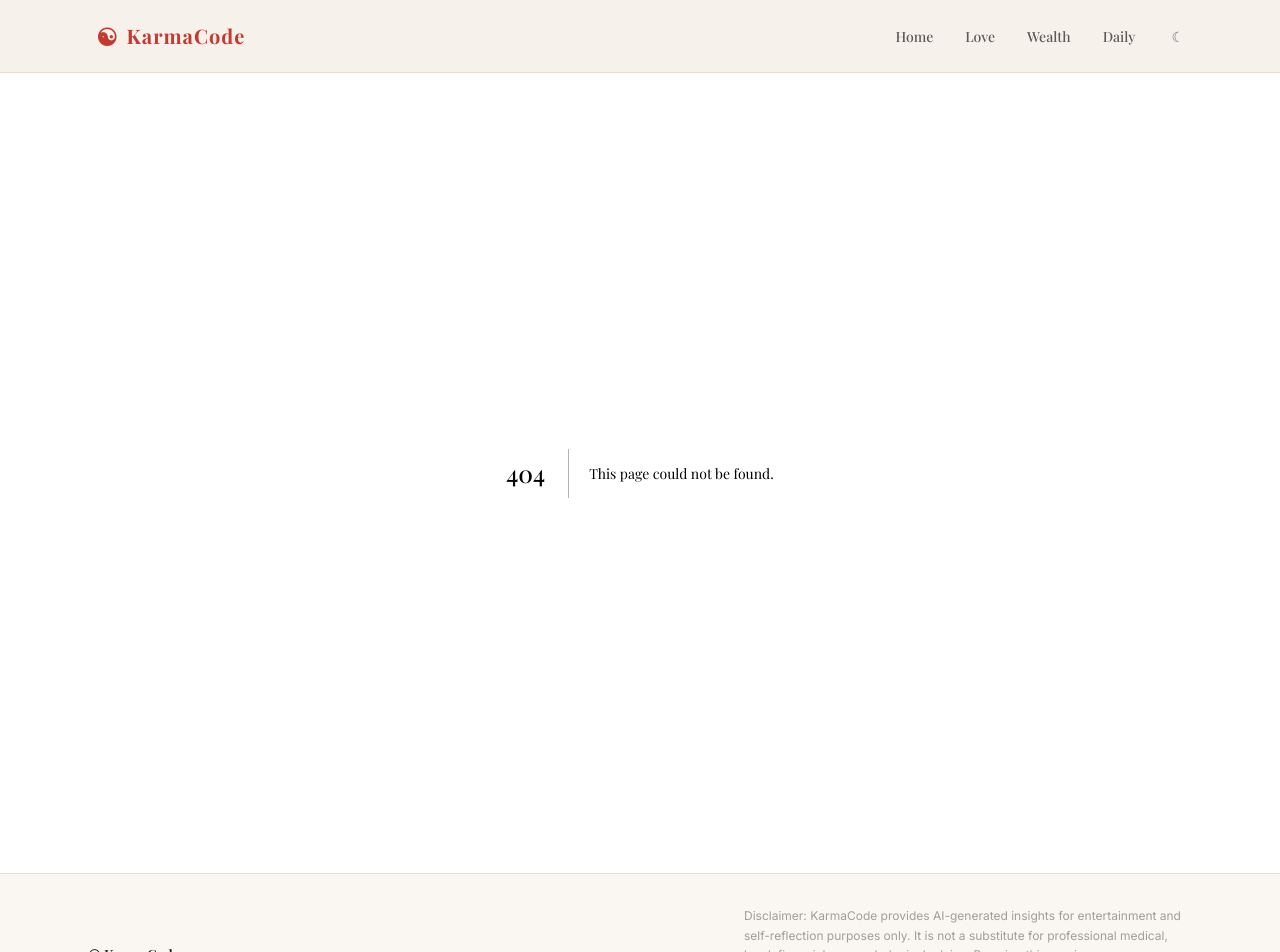
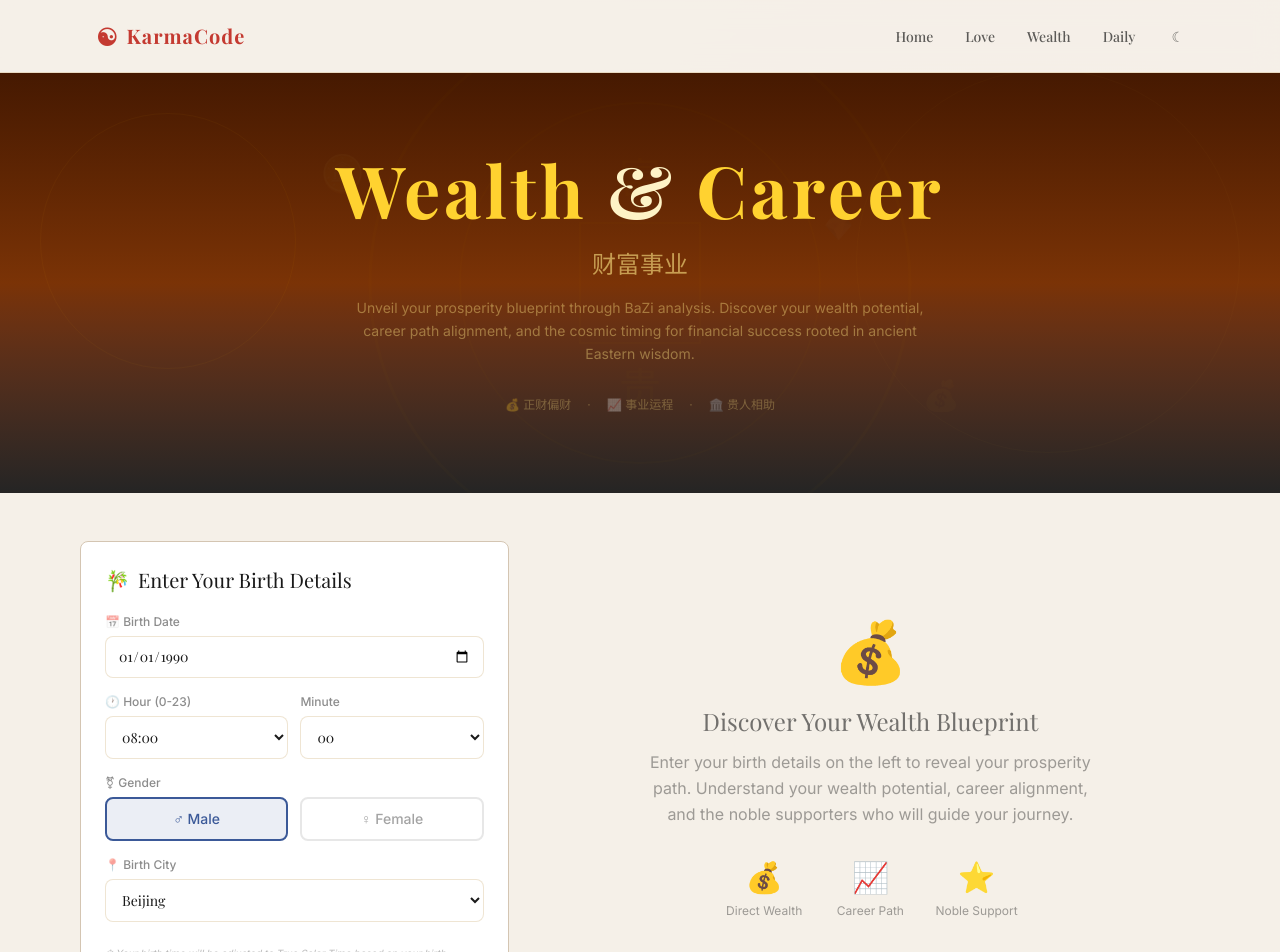
Before and after one commit to zhoyu12345-ux/karmacode, a Next.js app in the folder frontend/: page /wealth in a window 1280 px wide. Before the commit this address had no page. Shown: the top 952 px of the page. Built offline with nearby package versions, Linux system fonts and the light colour scheme; a web font is replaced by a local one.

Commit message:
fix: add isOpen prop to Paywall

```diff
--- /dev/null
+++ b/frontend/src/app/wealth/page.tsx
@@ -0,0 +1,207 @@
+'use client';
+
+import { useState, useCallback } from 'react';
+import BirthForm, { BirthData } from '@/components/BirthForm';
+import ChartDisplay from '@/components/ChartDisplay';
+import ReadingStream from '@/components/ReadingStream';
+import Paywall from '@/components/Paywall';
+import { calculateBazi, streamReading, ChartData } from '@/lib/api';
+
+export default function WealthPage() {
+  const [chart, setChart] = useState<ChartData | null>(null);
+  const [reading, setReading] = useState<string>('');
+  const [isCalculating, setIsCalculating] = useState(false);
+  const [isReading, setIsReading] = useState(false);
+  const [showPaywall, setShowPaywall] = useState(false);
+  const [error, setError] = useState<string | null>(null);
+  const [birthData, setBirthData] = useState<BirthData | null>(null);
+  const [readingChars, setReadingChars] = useState(0);
+
+  const handleBirthSubmit = useCallback(async (data: BirthData) => {
+    setIsCalculating(true);
+    setError(null);
+    setReading('');
+    setBirthData(data);
+
+    try {
+      const chartData = await calculateBazi(data);
+      setChart(chartData);
+
+      // Auto-start wealth reading
+      setIsReading(true);
+
+      const stream = streamReading(data, 'wealth');
+      let text = '';
+      let chars = 0;
+
+      for await (const chunk of stream) {
+        text += chunk;
+        chars += chunk.length;
+        setReading(text);
+        setReadingChars(chars);
+
+        // Free tier: show ~30% content then trigger paywall
+        if (chars > 800 && !showPaywall) {
+          setShowPaywall(true);
+          break;
+        }
+      }
+    } catch (err: any) {
+      setError(err.message || 'Something went wrong');
+    } finally {
+      setIsCalculating(false);
+      setIsReading(false);
+    }
+  }, [showPaywall]);
+
+  const handleContinueReading = useCallback(async () => {
+    if (!birthData) return;
+    setShowPaywall(false);
+    setIsReading(true);
+
+    try {
+      const stream = streamReading(birthData, 'wealth');
+      let text = reading;
+
+      for await (const chunk of stream) {
+        text += chunk;
+        setReading(text);
+      }
+    } catch (err: any) {
+      setError(err.message);
+    } finally {
+      setIsReading(false);
+    }
+  }, [birthData, reading]);
+
+  return (
+    <main className="min-h-screen bg-ricePaper dark:bg-darkInk transition-colors duration-500">
+      {/* Hero Section — Gold / Copper Theme */}
+      <section className="relative overflow-hidden bg-gradient-to-b from-amber-950 via-amber-900 to-ink/95 dark:from-amber-950 dark:via-amber-900/80 dark:to-darkInk text-ricePaper py-20">
+        <div className="absolute inset-0 opacity-10">
+          <div className="absolute top-10 left-10 w-64 h-64 border border-amber-400/40 rounded-full" />
+          <div className="absolute bottom-10 right-10 w-96 h-96 border border-amber-300/20 rounded-full" />
+          {/* Ancient coin decorative SVG */}
+          <div className="absolute top-1/2 left-1/2 -translate-x-1/2 -translate-y-1/2 w-[600px] h-[600px] opacity-15">
+            <svg viewBox="0 0 200 200" className="w-full h-full">
+              {/* Outer circle — coin rim */}
+              <circle cx="100" cy="100" r="90" fill="none" stroke="currentColor" strokeWidth="1" className="text-amber-400" />
+              {/* Inner circle */}
+              <circle cx="100" cy="100" r="60" fill="none" stroke="currentColor" strokeWidth="0.6" className="text-amber-400" />
+              {/* Square hole */}
+              <rect x="80" y="80" width="40" height="40" fill="none" stroke="currentColor" strokeWidth="0.8" className="text-amber-400" />
+              {/* Characters on coin */}
+              <text x="100" y="70" textAnchor="middle" fontSize="14" className="text-amber-400" fill="currentColor">富</text>
+              <text x="100" y="140" textAnchor="middle" fontSize="14" className="text-amber-400" fill="currentColor">贵</text>
+            </svg>
+          </div>
+          {/* Floating coin decorations */}
+          <div className="absolute top-20 left-1/4 text-amber-400/30 text-4xl">🪙</div>
+          <div className="absolute bottom-20 right-1/4 text-amber-300/20 text-3xl">💰</div>
+          <div className="absolute top-1/3 right-1/3 text-amber-400/20 text-2xl">💎</div>
+        </div>
+
+        <div className="relative max-w-4xl mx-auto text-center px-4">
+          <h1 className="font-serif text-5xl md:text-7xl font-bold mb-6 tracking-wider">
+            <span className="text-amber-300">Wealth</span>
+            <span className="text-amber-100"> & </span>
+            <span className="text-amber-300">Career</span>
+          </h1>
+          <p className="text-xl md:text-2xl text-amber-200/60 mb-4 font-light">
+            财富事业
+          </p>
+          <p className="text-amber-200/40 max-w-xl mx-auto text-sm leading-relaxed">
+            Unveil your prosperity blueprint through BaZi analysis. Discover your wealth
+            potential, career path alignment, and the cosmic timing for financial success
+            rooted in ancient Eastern wisdom.
+          </p>
+
+          <div className="mt-8 flex justify-center gap-4 text-xs text-amber-200/30">
+            <span>💰 正财偏财</span>
+            <span>·</span>
+            <span>📈 事业运程</span>
+            <span>·</span>
+            <span>🏛️ 贵人相助</span>
+          </div>
+        </div>
+      </section>
+
+      {/* Main Content */}
+      <section className="max-w-6xl mx-auto px-4 py-12">
+        <div className="grid lg:grid-cols-5 gap-8">
+          {/* Left Column: Input + Chart */}
+          <div className="lg:col-span-2">
+            <div className="sticky top-8 space-y-6">
+              <BirthForm onSubmit={handleBirthSubmit} isLoading={isCalculating} />
+
+              {chart && (
+                <div className="chinese-card p-4">
+                  <ChartDisplay chart={chart} />
+                </div>
+              )}
+            </div>
+          </div>
+
+          {/* Right Column: Reading */}
+          <div className="lg:col-span-3">
+            {error && (
+              <div className="bg-vermillion/10 border border-vermillion/30 rounded-lg p-4 mb-6 text-vermillion text-sm">
+                ⚠️ {error}
+              </div>
+            )}
+
+            {isReading && !reading && (
+              <div className="flex items-center justify-center py-20">
+                <div className="animate-bagua-spin w-12 h-12 rounded-full border-2 border-amber-400 border-t-transparent" />
+                <span className="ml-4 text-ink/50 dark:text-ricePaper/50">
+                  Consulting the ancient wisdom of prosperity...
+                </span>
+              </div>
+            )}
+
+            {reading && (
+              <div className="chinese-card">
+                <ReadingStream content={reading} isStreaming={isReading} />
+              </div>
+            )}
+
+            {!chart && !isCalculating && !error && (
+              <div className="flex flex-col items-center justify-center py-20 text-center">
+                <div className="text-6xl mb-6">💰</div>
+                <h2 className="font-serif text-2xl text-ink/60 dark:text-ricePaper/60 mb-3">
+                  Discover Your Wealth Blueprint
+                </h2>
+                <p className="text-ink/40 dark:text-ricePaper/40 max-w-md leading-relaxed">
+                  Enter your birth details on the left to reveal your prosperity path.
+                  Understand your wealth potential, career alignment, and the noble
+                  supporters who will guide your journey.
+                </p>
+                <div className="mt-8 grid grid-cols-3 gap-6 text-center">
+                  {[
+                    { icon: '💰', label: 'Direct Wealth', desc: 'Your earning capacity' },
+                    { icon: '📈', label: 'Career Path', desc: 'Professional alignment' },
+                    { icon: '⭐', label: 'Noble Support', desc: 'Key benefactors' },
+                  ].map((item) => (
+                    <div key={item.label} className="space-y-2">
+                      <div className="text-3xl">{item.icon}</div>
+                      <div className="text-xs text-ink/40 dark:text-ricePaper/40">{item.label}</div>
+                    </div>
+                  ))}
+                </div>
+              </div>
+            )}
+          </div>
+        </div>
+      </section>
+
+      {/* Paywall Modal */}
+      {showPaywall && (
+        <Paywall
+          isOpen={showPaywall}
+          onUnlock={handleContinueReading}
+          onClose={() => setShowPaywall(false)}
+        />
+      )}
+    </main>
+  );
+}
```
